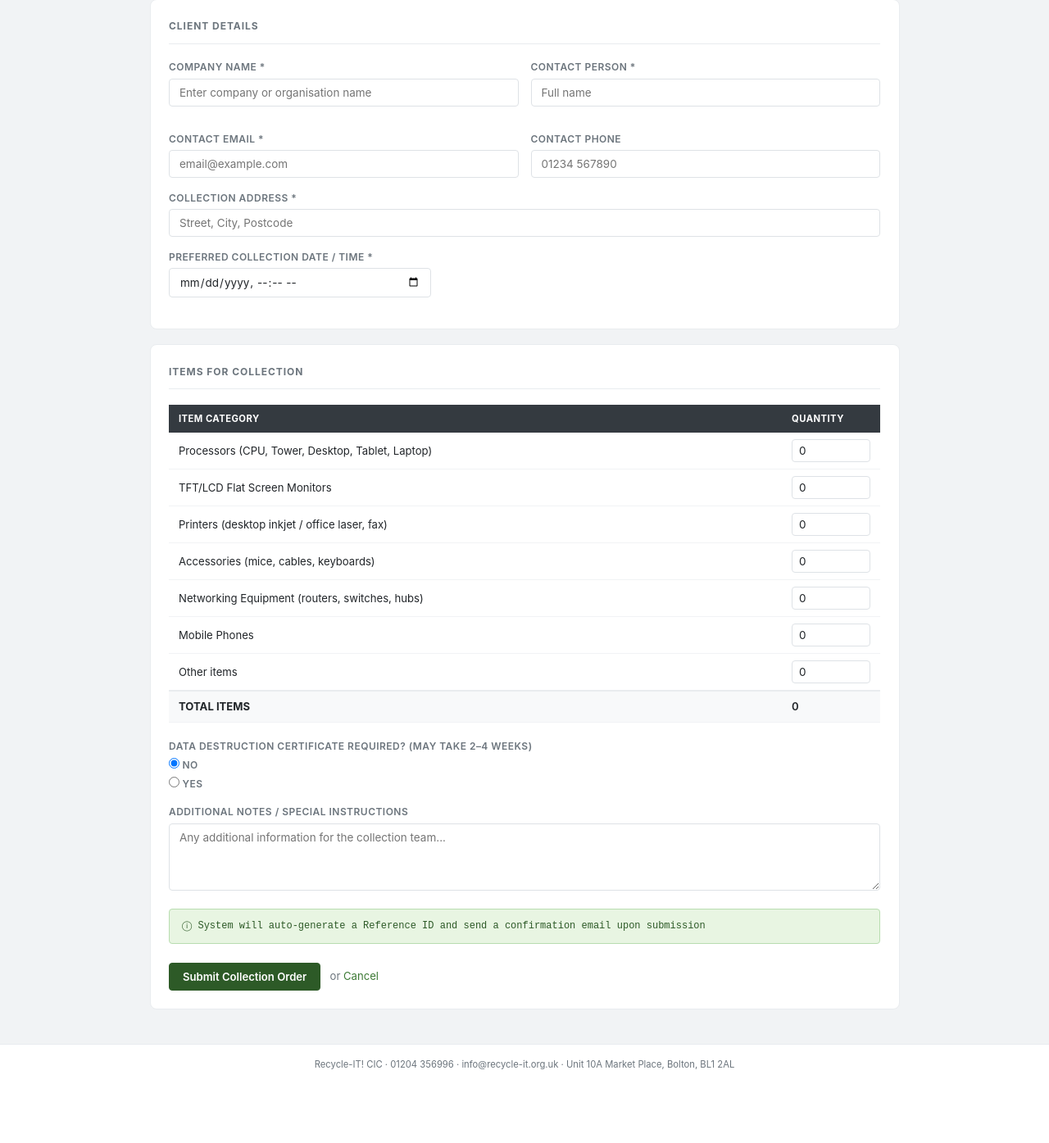
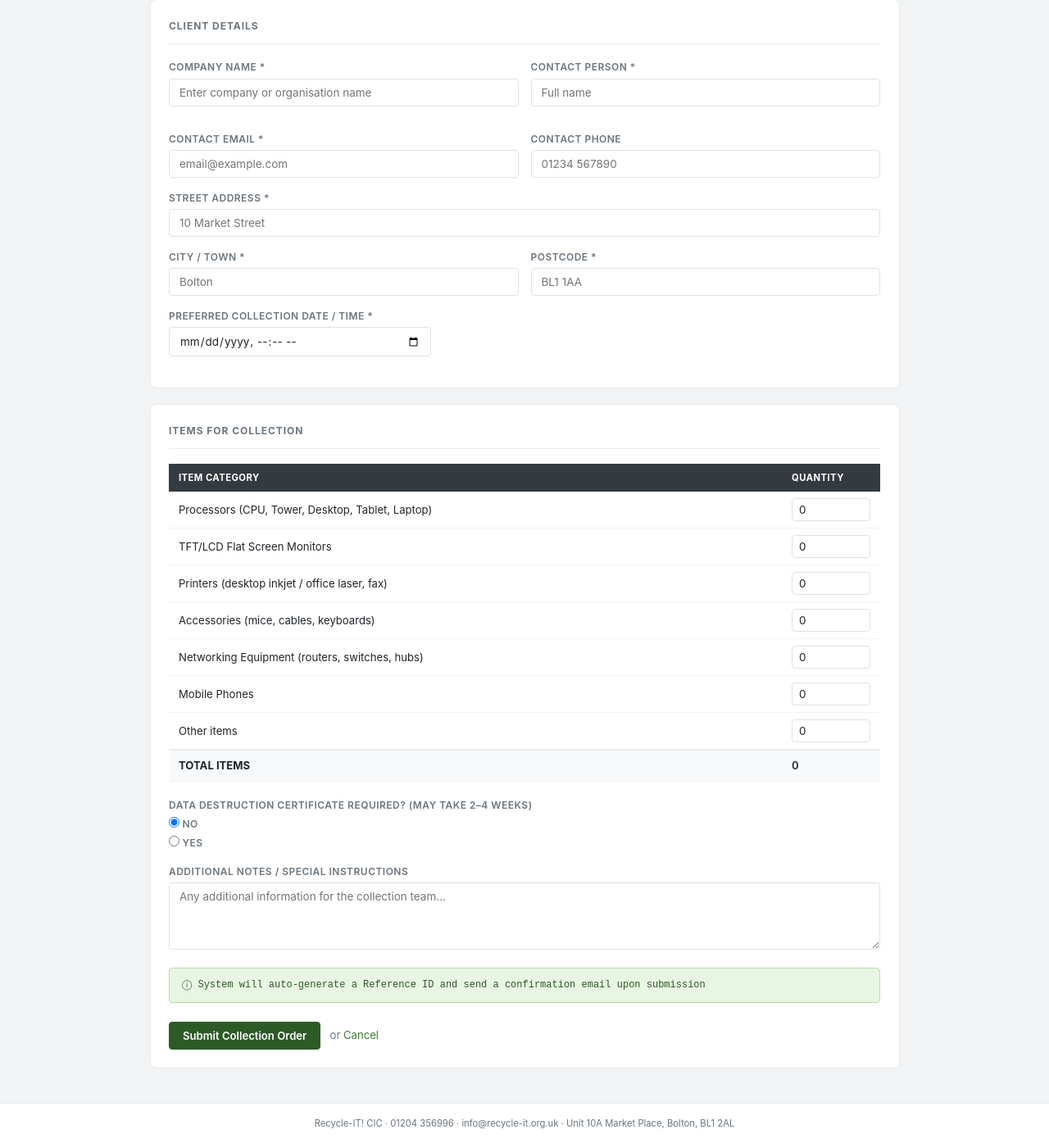
Before and after one commit to AMirza22/recycle_it, a Django app: page /donate/ in a window 1280 px wide. Shown: the part 105-1500 px from the top of the page at 82% size. Before the commit the page ends 1410 px from the top, so only its background shows below. Run offline with Django 5.2, Linux system fonts and the light colour scheme.

Commit message:
Incorporated Real Email integration by updating services and settings, Updated models and fixed address bug to utilise standard UK PostCode Format and adjusted pages accordingly

```diff
--- a/core/backends.py
+++ b/core/backends.py
@@ -5,9 +5,9 @@ User = get_user_model()
 
 class EmailBackend(ModelBackend):
 
-    def authenticate(self, request, email=None, password=None, **kwargs):
+    def authenticate(self, request, username=None, password=None, **kwargs):
         try:
-            user = User.objects.get(email=email)
+            user = User.objects.get(email=username)
         except User.DoesNotExist:
             return None
 
--- a/core/forms.py
+++ b/core/forms.py
@@ -1,6 +1,7 @@
 from django import forms
+import re
 from django.contrib.auth.forms import AuthenticationForm
-
+from .services.route_service import RouteService
 
 # ── Login Form ────────────────────────────────────────────────────────────────
 
@@ -50,10 +51,20 @@ class DonorSubmissionForm(forms.Form):
         required=False,
         widget=forms.TextInput(attrs={'placeholder': '01234 567890'})
     )
-    collection_address = forms.CharField(
-        max_length=500,
-        label='Collection Address',
-        widget=forms.TextInput(attrs={'placeholder': 'Street, City, Postcode'})
+    street_address = forms.CharField(
+        max_length=255,
+        label='Street Address',
+        widget=forms.TextInput(attrs={'placeholder': '10 Market Street'})
+    )
+    city = forms.CharField(
+        max_length=100,
+        label='City / Town',
+        widget=forms.TextInput(attrs={'placeholder': 'Bolton'})
+    )
+    postcode = forms.CharField(
+        max_length=10,
+        label='Postcode',
+        widget=forms.TextInput(attrs={'placeholder': 'BL1 1AA'})
     )
     preferred_collection_datetime = forms.DateTimeField(
         label='Preferred Collection Date / Time',
@@ -122,6 +133,8 @@ class DonorSubmissionForm(forms.Form):
 
     def clean(self):
         cleaned_data = super().clean()
+
+        # Validate at least one item quantity
         qty_fields = [
             'qty_processor', 'qty_monitor', 'qty_printer',
             'qty_accessories', 'qty_networking', 'qty_mobile', 'qty_other',
@@ -131,7 +144,33 @@ class DonorSubmissionForm(forms.Form):
             raise forms.ValidationError(
                 'Please enter at least one item for collection.'
             )
+
+        # Geocode the composed address — only if postcode passed validation
+        street = cleaned_data.get('street_address', '')
+        city = cleaned_data.get('city', '')
+        postcode = cleaned_data.get('postcode', '')
+
+        if street and city and postcode:
+            composed = f"{street}, {city}, {postcode}"
+            coords = RouteService.geocode_address(composed)
+            if coords is None:
+                raise forms.ValidationError(
+                    'We could not locate this address. Please check all fields '
+                    'are correct and the postcode is valid.'
+                )
+            self._geocoded_lon = coords[0]
+            self._geocoded_lat = coords[1]
+
         return cleaned_data
+
+    def clean_postcode(self):
+        postcode = self.cleaned_data.get('postcode', '').strip().upper()
+        pattern = r'^[A-Z]{1,2}[0-9][0-9A-Z]?\s?[0-9][A-Z]{2}$'
+        if not re.match(pattern, postcode, re.IGNORECASE):
+            raise forms.ValidationError(
+                'Enter a valid UK postcode (e.g. BL1 1AA).'
+            )
+        return postcode
 
     def get_donor_data(self):
         return {
@@ -143,7 +182,11 @@ class DonorSubmissionForm(forms.Form):
 
     def get_donation_data(self):
         return {
-            'collection_address': self.cleaned_data['collection_address'],
+            'street_address': self.cleaned_data['street_address'],
+            'city': self.cleaned_data['city'],
+            'postcode': self.cleaned_data['postcode'],
+            'latitude': getattr(self, '_geocoded_lat', None),
+            'longitude': getattr(self, '_geocoded_lon', None),
             'preferred_collection_datetime': self.cleaned_data.get('preferred_collection_datetime'),
             'data_destruction_required': self.cleaned_data['data_destruction_required'] == 'yes',
             'notes': self.cleaned_data.get('notes', ''),
--- a/core/services/donation_service.py
+++ b/core/services/donation_service.py
@@ -75,7 +75,7 @@ class DonationService:
                 f'Dear {donation.donor.contact_person},\n\n'
                 f'Thank you for submitting your collection request.\n\n'
                 f'Your reference ID is: {reference_id}\n'
-                f'Collection address: {donation.collection_address}\n\n'
+                f'Collection address: {donation.full_address}\n\n'
                 f'A member of our team will review your request shortly.\n\n'
                 f'Kind regards,\n'
                 f'The Recycle-IT! Team\n'
--- a/core/views.py
+++ b/core/views.py
@@ -2,6 +2,7 @@ from django.shortcuts import render, redirect
 from django.contrib.auth import login, logout
 from django.contrib import messages
 from django.http import HttpResponseForbidden
+from django.core.mail import send_mail
 from functools import wraps
 
 from .forms import (
@@ -129,8 +130,10 @@ def donate_view(request):
             DonationService.send_confirmation_email(donation, reference_id)
             request.session['reference_id'] = reference_id
             return redirect('donate_success')
+
     else:
         form = DonorSubmissionForm()
+
 
     return render(request, 'core/donate.html', {'form': form})
 
--- a/templates/core/collection_detail.html
+++ b/templates/core/collection_detail.html
@@ -83,7 +83,7 @@
                 <tr>
                     <td>{{ donation.reference_id }}</td>
                     <td>{{ donation.donor.company_name }}</td>
-                    <td>{{ donation.collection_address }}</td>
+                    <td>{{ donation.full_address }}</td>
                     <td>{{ donation.items.count }}</td>
                     <td>
                         {% if collection.status != 'completed' %}
--- a/templates/core/donate.html
+++ b/templates/core/donate.html
@@ -61,11 +61,27 @@
                 </div>
 
                 <div class="form-group">
-                    <label>{{ form.collection_address.label }} *</label>
-                    {{ form.collection_address }}
-                    {% if form.collection_address.errors %}
-                    <p class="field-error">{{ form.collection_address.errors.0 }}</p>
+                    <label>{{ form.street_address.label }} *</label>
+                    {{ form.street_address }}
+                    {% if form.street_address.errors %}
+                    <p class="field-error">{{ form.street_address.errors.0 }}</p>
                     {% endif %}
+                </div>
+                <div class="form-grid-2">
+                    <div class="form-group">
+                        <label>{{ form.city.label }} *</label>
+                        {{ form.city }}
+                        {% if form.city.errors %}
+                        <p class="field-error">{{ form.city.errors.0 }}</p>
+                        {% endif %}
+                    </div>
+                    <div class="form-group">
+                        <label>{{ form.postcode.label }} *</label>
+                        {{ form.postcode }}
+                        {% if form.postcode.errors %}
+                        <p class="field-error">{{ form.postcode.errors.0 }}</p>
+                        {% endif %}
+                    </div>
                 </div>
 
                 <div class="form-group form-group-half">
```
Also changed, not shown: core/models.py (+9 -1 lines), core/services/route_service.py (+10 -5 lines), recycle_it/settings.py (+8 -1 lines), templates/core/donation_review.html (+11 -3 lines), core/migrations/0002_donation_latitude_donation_longitude.py (added), core/migrations/0003_remove_donation_collection_address_donation_city_and_more.py (added).
